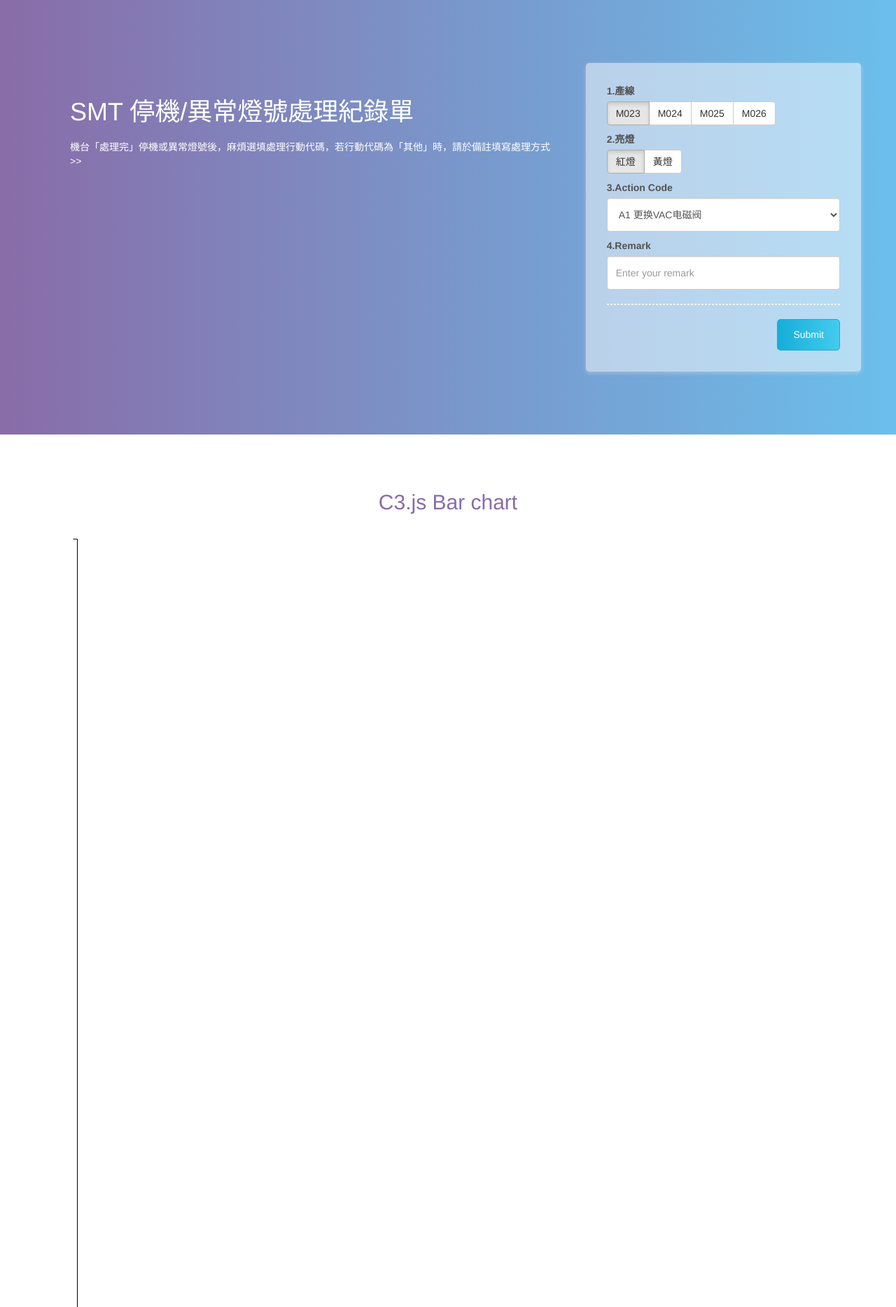
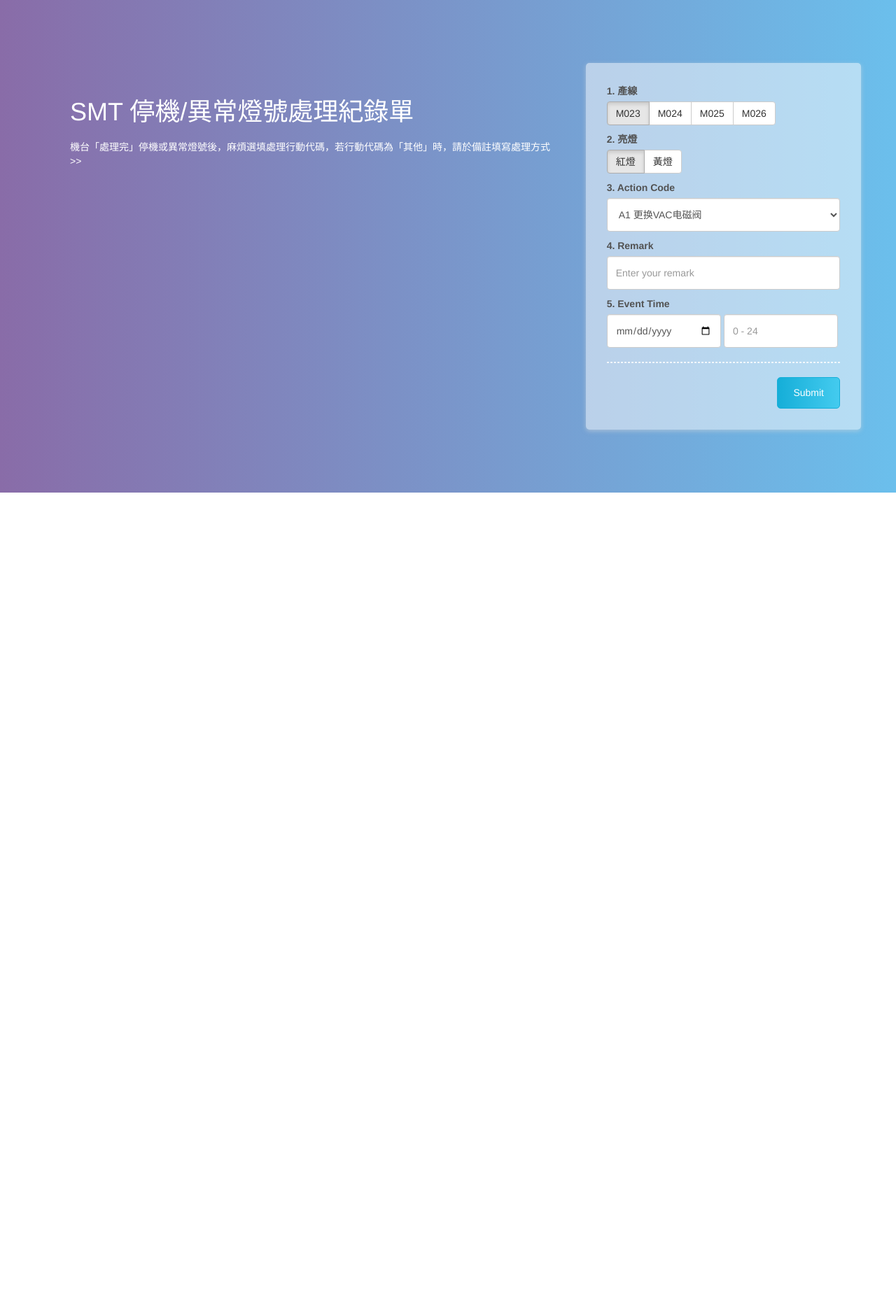
Before and after one commit to ElaineHuang/elite-app, a Flask app: page / in a window 1280 px wide. Shown: the part 52-1920 px from the top of the page at 70% size. After the commit the page ends 756 px from the top, so only its background shows below. Run offline with Flask 2, Linux system fonts and the light colour scheme; data that the repository does not hold is empty; parts of the project's set-up code (start-up, migrations or seed data) failed here and were passed over; some libraries are stand-ins or nearby versions.

Commit message:
add event time input

```diff
--- a/static/css/styles.css
+++ b/static/css/styles.css
@@ -137,3 +137,8 @@
 .file + button {
   float: right;
 }
+
+.half {
+  width: 49%;
+  display: inline-block;
+}
--- a/static/js/callApi.js
+++ b/static/js/callApi.js
@@ -16,57 +16,5 @@
 };
 
 callApi(GET_ERROR_CODE, 'GET', null, (errorCode) => {
-  data = JSON.parse(errorCode.data);
-
-  M023 = data.filter((d) => d.Machine === 'M023');
-  M024 = data.filter((d) => d.Machine === 'M024');
-  M025 = data.filter((d) => d.Machine === 'M025');
-  M026 = data.filter((d) => d.Machine === 'M026');
-
-  const errorIds = data.map((d) => d.ErrCode);
-  errorIds.unshift('x');
-  const Repetitions23 = M023.map((d) => d.Repetition);
-  Repetitions23.unshift('M023');
-
-  const Repetitions24 = M024.map((d) => d.Repetition);
-  Repetitions24.unshift('M024');
-
-  const Repetitions25 = M025.map((d) => d.Repetition);
-  Repetitions25.unshift('M025');
-
-  const Repetitions26 = M026.map((d) => d.Repetition);
-  Repetitions26.unshift('M026');
-
-  const chart = c3.generate({
-      bindto: '#rec-chart',
-      size: {
-          height: 4000,
-      },
-      data: {
-          x : 'x',
-          columns: [
-              errorIds,
-              Repetitions23,
-              Repetitions24,
-              Repetitions25,
-              Repetitions26,
-          ],
-          type: 'bar',
-          colors: {
-            M023: '#ffb3b3',
-            M024: '#ffe066',
-            M025: '#70dbdb',
-            M026: '#d9b3ff',
-          },
-      },
-      axis: {
-          x: {
-              type: 'category',
-              tick: {
-                  multiline: false
-              }
-          },
-          rotated: true
-      }
-  });
+  console.log(errorCode);
 });
--- a/static/js/submit-form.js
+++ b/static/js/submit-form.js
@@ -11,6 +11,10 @@
   const formData = standardObject($(this).serializeArray());
 
   $(this)[0].reset();
+
+  formData['event_time'] = `${formData.date} ${formData.hour}`;
+  delete formData.date;
+  delete formData.hour;
 
   callApi(SAVE_FORM, 'POST', formData, () => {
     alert('We received your data, thanks!');
--- a/templates/index.html
+++ b/templates/index.html
@@ -45,7 +45,7 @@
       </div>
       <form name="analysisForm" class="form-container col-md-4" id="analysisForm">
           <div class="form-group">
-            <label>1.產線</label>
+            <label>1. 產線</label>
             <!-- <input type="text" class="form-control" placeholder="Enter your name" name="name"> -->
              <div class="btn-group" data-toggle="buttons">
                <label class="btn btn-default active">
@@ -63,7 +63,7 @@
             </div>
           </div>
           <div class="form-group">
-            <label>2.亮燈</label>
+            <label>2. 亮燈</label>
             <!-- <input type="text" class="form-control" placeholder="Enter your name" name="name"> -->
             <div class="btn-group" data-toggle="buttons">
               <label class="btn btn-default active">
@@ -75,7 +75,7 @@
             </div>
           </div>
           <div class="form-group">
-            <label>3.Action Code</label>
+            <label>3. Action Code</label>
             <!-- <input type="text" class="form-control" placeholder="Enter your name" name="name"> -->
             <select class="form-control" id="action-code" name="actionCode">
               <option value="A1 更换VAC电磁阀" selected>A1 更换VAC电磁阀</option>
@@ -90,20 +90,19 @@
             </select>
           </div>
           <div class="form-group">
-            <label>4.Remark</label>
+            <label>4. Remark</label>
             <input id="remark" type="text" class="form-control" placeholder="Enter your remark" name="Remark">
+          </div>
+          <div class="form-group">
+            <label>5. Event Time</label>
+            <input id="date" type="date" class="form-control half" placeholder="Enter your time" name="date">
+            <input id="hour" type="number" class="form-control half" placeholder="0 - 24" max="24" min="0" name="hour">
           </div>
           <hr class="dashed-hr">
           <div class="btn-block">
               <button type="submit">Submit</button>
           </div>
       </form>
-    </div>
-  </div>
-  <div class="chart-block">
-    <h2 class="title">C3.js Bar chart</h2>
-    <div class="container">
-      <div id="rec-chart"></div>
     </div>
   </div>
   <!-- jQuery (necessary for Bootstrap's JavaScript plugins) -->
```
